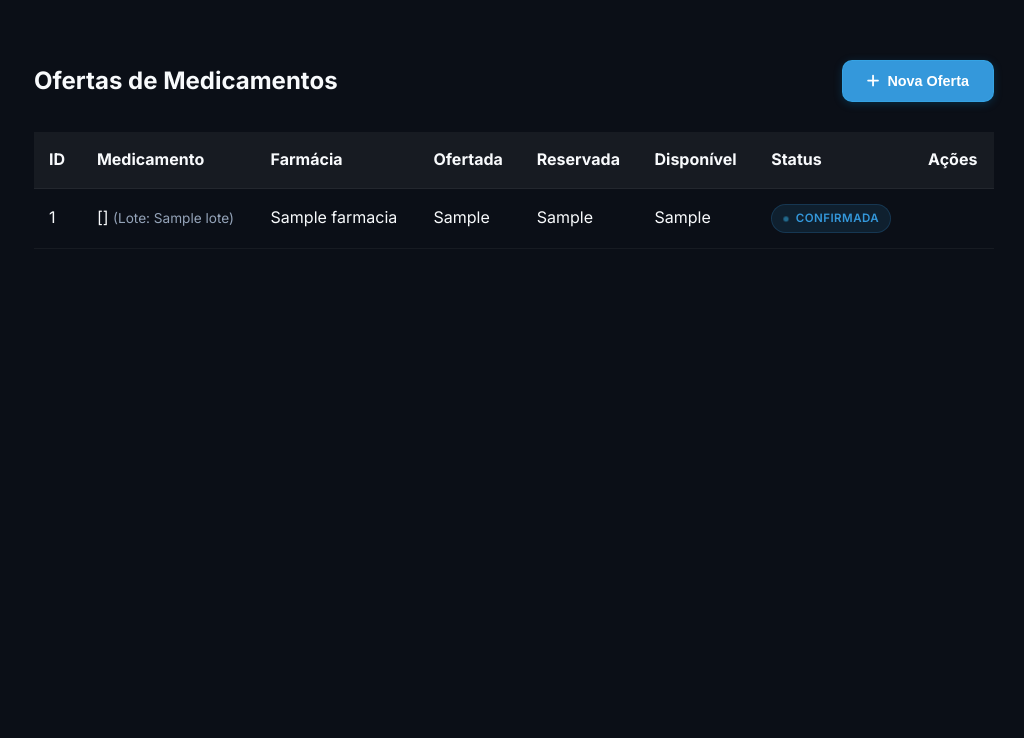
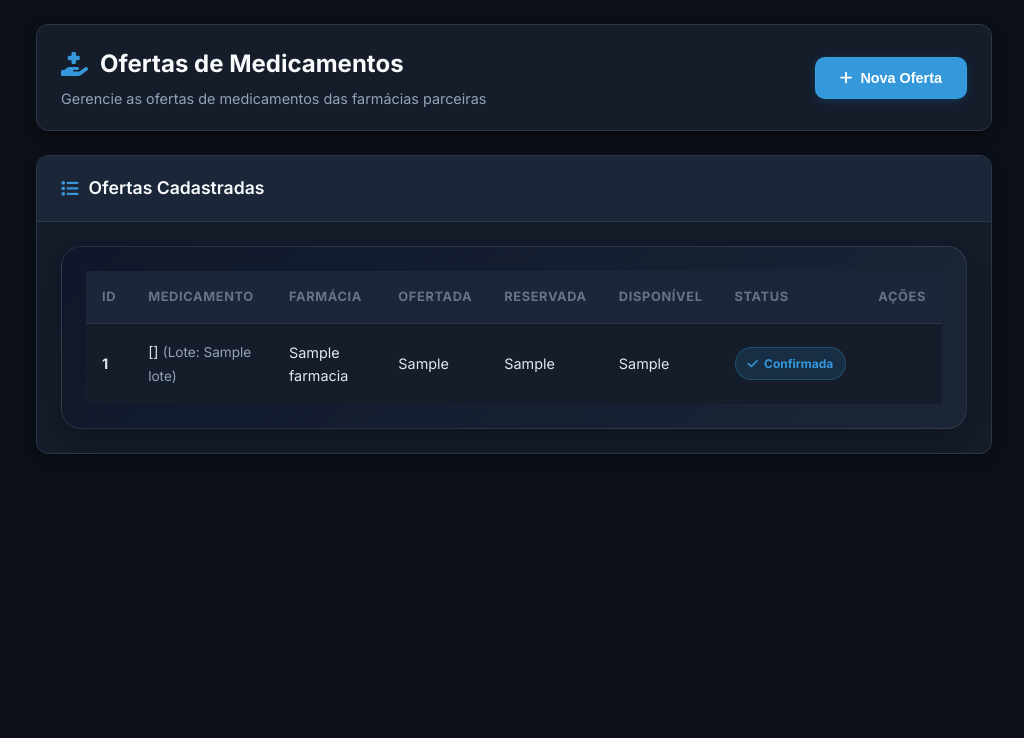
Before and after one commit to dev-ryanmartins/RedeVita-Projeto-Integrador, a Flask app: template frontend/templates/ofertas_medicamentos.html in a window 1280 px wide. Shown: the top 738 px of the page, without its empty margins (256-1280 px from the left). Run offline with Flask 3, Linux system fonts and the light colour scheme; tables that the repository leaves empty hold one stand-in row (values such as "Sample post"); the template is opened without the code that fills it: values that come from a table or form of the project are taken from there, most other values are stand-ins (such as "Sample title", 1, 10 or a date in 2020); some libraries are stand-ins or nearby versions.

Commit message:
feat: converter ofertas_medicamentos para classes corporativas padronizadas

```diff
--- a/frontend/templates/ofertas_medicamentos.html
+++ b/frontend/templates/ofertas_medicamentos.html
@@ -3,9 +3,12 @@
 {% block title %}Ofertas de Medicamentos - RedeVita{% endblock %}
 
 {% block content %}
-<div class="glass-panel" style="padding:30px; max-width:1200px; margin:30px auto;">
-    <div style="display:flex; justify-content:space-between; align-items:center; margin-bottom:30px;">
-        <h2>Ofertas de Medicamentos</h2>
+<div class="page-wrapper">
+    <div class="page-header-corporate">
+        <div class="page-header-content">
+            <h1><i class="fas fa-hand-holding-medical"></i> Ofertas de Medicamentos</h1>
+            <p class="subtitle">Gerencie as ofertas de medicamentos das farmácias parceiras</p>
+        </div>
         <button onclick="document.getElementById('form-criar').style.display='block'"
                 class="btn-form btn-form-primary">
             <i class="fas fa-plus"></i> Nova Oferta
@@ -13,15 +16,18 @@
     </div>
 
     <!-- Formulário de Criação -->
-    <div id="form-criar" class="form-section" style="display:none;">
-        <h3>Criar Oferta de Medicamento</h3>
-        <form action="{{ url_for('oferta_medicamento.criar_oferta') }}" method="POST">
+    <div id="form-criar" class="card-corporate" style="display:none;">
+        <div class="card-header-corporate">
+            <h3><i class="fas fa-plus-circle"></i> Criar Oferta de Medicamento</h3>
+        </div>
+        <div class="card-body-corporate">
+            <form action="{{ url_for('oferta_medicamento.criar_oferta') }}" method="POST" class="form-section">
                 <input type="hidden" name="csrf_token" value="{{ csrf_token() }}">
 
                 <div class="form-row">
                     <div class="form-group">
-                    <label for="farmacia_id" class="form-label">Farmácia <span class="required">*</span></label>
-                    <select class="form-select" id="farmacia_id" name="farmacia_id" required>
+                        <label for="farmacia_id">Farmácia <span class="required">*</span></label>
+                        <select id="farmacia_id" name="farmacia_id" required>
                             <option value="">Selecione...</option>
                             {% for f in farmacias %}
                             <option value="{{ f.id }}">{{ f.nome_fantasia }}</option>
@@ -29,8 +35,8 @@
                         </select>
                     </div>
                     <div class="form-group">
-                    <label for="medicamento_id" class="form-label">Medicamento <span class="required">*</span></label>
-                    <select class="form-select" id="medicamento_id" name="medicamento_id" required>
+                        <label for="medicamento_id">Medicamento <span class="required">*</span></label>
+                        <select id="medicamento_id" name="medicamento_id" required>
                             <option value="">Selecione...</option>
                             {% for m in medicamentos %}
                             <option value="{{ m.id }}">{{ m.nome }} (Lote: {{ m.lote }})</option>
@@ -41,18 +47,18 @@
 
                 <div class="form-row">
                     <div class="form-group">
-                    <label for="quantidade_ofertada" class="form-label">Quantidade Ofertada <span class="required">*</span></label>
-                    <input type="number" class="form-control" id="quantidade_ofertada" name="quantidade_ofertada" required min="1">
+                        <label for="quantidade_ofertada">Quantidade Ofertada <span class="required">*</span></label>
+                        <input type="number" id="quantidade_ofertada" name="quantidade_ofertada" required min="1" placeholder="1">
                     </div>
                     <div class="form-group">
-                    <label for="data_expiracao" class="form-label">Data de Expiração</label>
-                    <input type="date" class="form-control" id="data_expiracao" name="data_expiracao">
+                        <label for="data_expiracao">Data de Expiração</label>
+                        <input type="date" id="data_expiracao" name="data_expiracao">
                     </div>
                 </div>
 
                 <div class="form-group">
-                <label for="observacoes" class="form-label">Observações</label>
-                <textarea class="form-control" id="observacoes" name="observacoes" rows="3"></textarea>
+                    <label for="observacoes">Observações</label>
+                    <textarea id="observacoes" name="observacoes" rows="3" placeholder="Informações adicionais..."></textarea>
                 </div>
 
                 <div class="form-actions">
@@ -65,75 +71,98 @@
                 </div>
             </form>
         </div>
+    </div>
 
     <!-- Tabela de Ofertas -->
-    <table style="width:100%; border-collapse:collapse; margin-top:20px;">
+    <div class="card-corporate">
+        <div class="card-header-corporate">
+            <h3><i class="fas fa-list"></i> Ofertas Cadastradas</h3>
+        </div>
+        <div class="card-body-corporate">
+            {% if ofertas %}
+            <div class="table-wrapper-corporate">
+                <table class="styled-table-corporate">
                     <thead>
-            <tr style="background:rgba(255,255,255,0.05);">
-                <th style="padding:15px; text-align:left; border-bottom:1px solid rgba(255,255,255,0.1);">ID</th>
-                <th style="padding:15px; text-align:left; border-bottom:1px solid rgba(255,255,255,0.1);">Medicamento</th>
-                <th style="padding:15px; text-align:left; border-bottom:1px solid rgba(255,255,255,0.1);">Farmácia</th>
-                <th style="padding:15px; text-align:left; border-bottom:1px solid rgba(255,255,255,0.1);">Ofertada</th>
-                <th style="padding:15px; text-align:left; border-bottom:1px solid rgba(255,255,255,0.1);">Reservada</th>
-                <th style="padding:15px; text-align:left; border-bottom:1px solid rgba(255,255,255,0.1);">Disponível</th>
-                <th style="padding:15px; text-align:left; border-bottom:1px solid rgba(255,255,255,0.1);">Status</th>
-                <th style="padding:15px; text-align:center; border-bottom:1px solid rgba(255,255,255,0.1);">Ações</th>
+                        <tr>
+                            <th>ID</th>
+                            <th>Medicamento</th>
+                            <th>Farmácia</th>
+                            <th>Ofertada</th>
+                            <th>Reservada</th>
+                            <th>Disponível</th>
+                            <th>Status</th>
+                            <th style="text-align:center;">Ações</th>
                         </tr>
                     </thead>
                     <tbody>
                         {% for o in ofertas %}
-            <tr style="border-bottom:1px solid rgba(255,255,255,0.05);">
-                <td style="padding:15px;">{{ o.id }}</td>
-                <td style="padding:15px;">
+                        <tr>
+                            <td><strong>{{ o.id }}</strong></td>
+                            <td>
                                 {{ o.medicamento.nome if o.medicamento else 'N/A' }}
                                 {% if o.medicamento %}
                                 <span style="color:var(--text-muted); font-size:0.85rem;">(Lote: {{ o.medicamento.lote }})</span>
                                 {% endif %}
                             </td>
-                <td style="padding:15px;">{{ o.farmacia.nome_fantasia if o.farmacia else 'N/A' }}</td>
-                <td style="padding:15px;">{{ o.quantidade_ofertada }}</td>
-                <td style="padding:15px;">{{ o.quantidade_reservada }}</td>
-                <td style="padding:15px;">{{ o.quantidade_disponivel }}</td>
-                <td style="padding:15px;">
+                            <td>{{ o.farmacia.nome_fantasia if o.farmacia else 'N/A' }}</td>
+                            <td>{{ o.quantidade_ofertada }}</td>
+                            <td>{{ o.quantidade_reservada }}</td>
+                            <td>{{ o.quantidade_disponivel }}</td>
+                            <td>
                                 {% if o.status == 'disponivel' %}
-                        <span class="status-pill green">Disponível</span>
+                                    <span class="status-pill-corporate green">
+                                        <i class="fas fa-check-circle"></i> Disponível
+                                    </span>
                                 {% elif o.status == 'reservada' %}
-                        <span class="status-pill yellow">Reservada</span>
+                                    <span class="status-pill-corporate yellow">
+                                        <i class="fas fa-clock"></i> Reservada
+                                    </span>
                                 {% elif o.status == 'confirmada' %}
-                        <span class="status-pill blue">Confirmada</span>
+                                    <span class="status-pill-corporate blue">
+                                        <i class="fas fa-check"></i> Confirmada
+                                    </span>
                                 {% elif o.status == 'cancelada' %}
-                        <span class="status-pill red">Cancelada</span>
+                                    <span class="status-pill-corporate red">
+                                        <i class="fas fa-times-circle"></i> Cancelada
+                                    </span>
                                 {% elif o.status == 'expirada' %}
-                        <span class="status-pill gray">Expirada</span>
+                                    <span class="status-pill-corporate gray">
+                                        <i class="fas fa-clock"></i> Expirada
+                                    </span>
                                 {% endif %}
                             </td>
-                <td style="padding:15px; text-align:center;">
+                            <td style="text-align:center;">
+                                <div class="action-buttons-inline" style="justify-content:center;">
                                     {% if o.status in ['disponivel', 'reservada'] %}
-                    <form action="{{ url_for('oferta_medicamento.cancelar_oferta', oid=o.id) }}" method="POST" style="display:inline;">
+                                    <form action="{{ url_for('oferta_medicamento.cancelar_oferta', oid=o.id) }}" method="POST" class="inline-form">
                                         <input type="hidden" name="csrf_token" value="{{ csrf_token() }}">
-                        <button type="submit" class="btn-icon btn-delete" title="Cancelar oferta">
+                                        <button type="submit" class="btn-corporate-sm btn-corporate-danger" title="Cancelar oferta">
                                             <i class="fas fa-times"></i>
                                         </button>
                                     </form>
                                     {% endif %}
                                     {% if o.status == 'disponivel' %}
-                    <form action="{{ url_for('oferta_medicamento.expirar_oferta', oid=o.id) }}" method="POST" style="display:inline;">
+                                    <form action="{{ url_for('oferta_medicamento.expirar_oferta', oid=o.id) }}" method="POST" class="inline-form">
                                         <input type="hidden" name="csrf_token" value="{{ csrf_token() }}">
-                        <button type="submit" class="btn-icon btn-edit" title="Expirar oferta">
+                                        <button type="submit" class="btn-corporate-sm btn-corporate-warning" title="Expirar oferta">
                                             <i class="fas fa-clock"></i>
                                         </button>
                                     </form>
                                     {% endif %}
-                </td>
-            </tr>
-            {% else %}
-            <tr>
-                <td colspan="8" style="padding:30px; text-align:center; color:var(--text-muted);">
-                    Nenhuma oferta cadastrada.
+                                </div>
                             </td>
                         </tr>
                         {% endfor %}
                     </tbody>
                 </table>
             </div>
+            {% else %}
+            <div class="empty-state-corporate">
+                <i class="fas fa-inbox"></i>
+                <p>Nenhuma oferta cadastrada.</p>
+            </div>
+            {% endif %}
+        </div>
+    </div>
+</div>
 {% endblock %}
```
Lines whose indentation alone changed are shown as unchanged.
